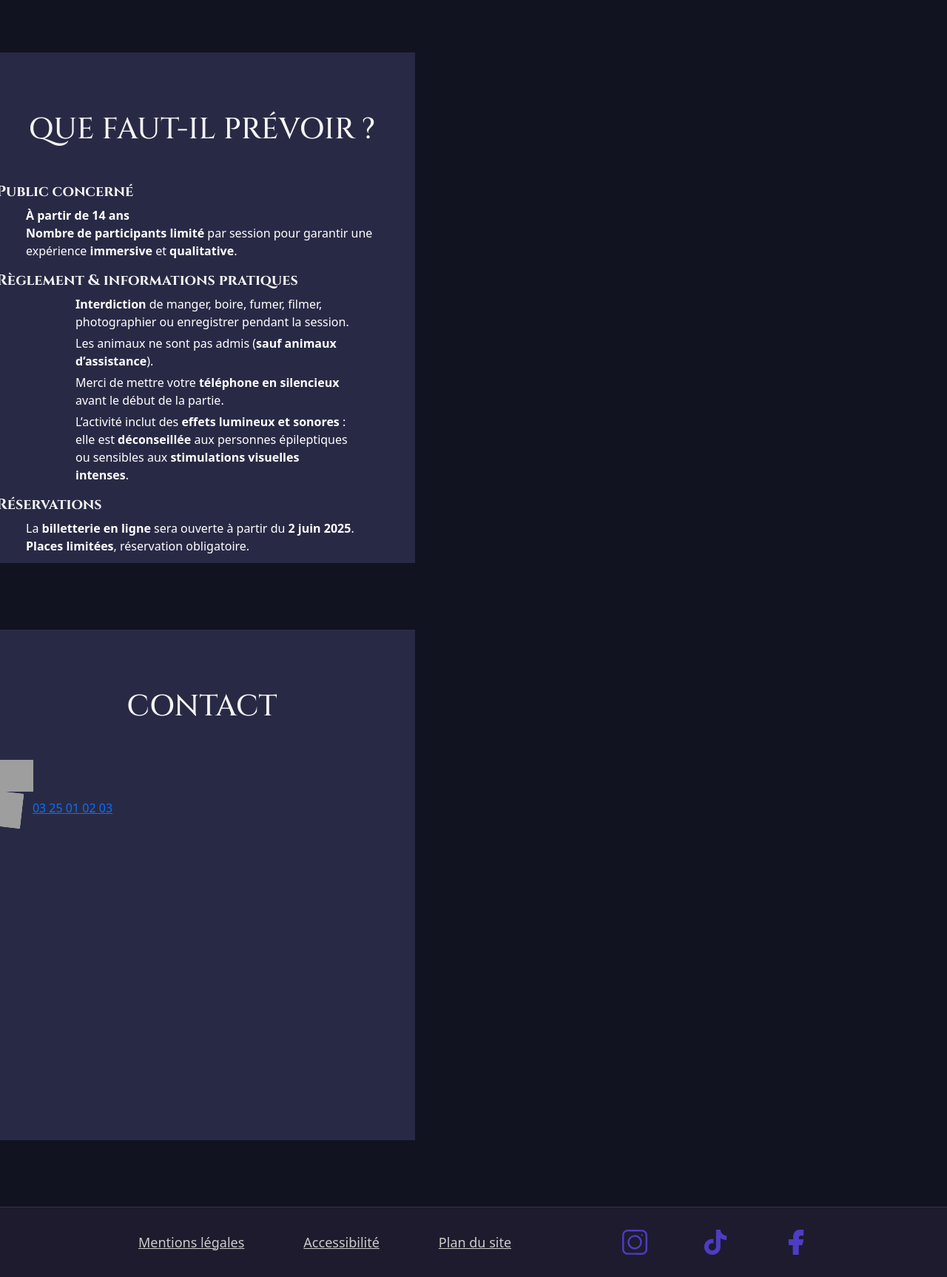
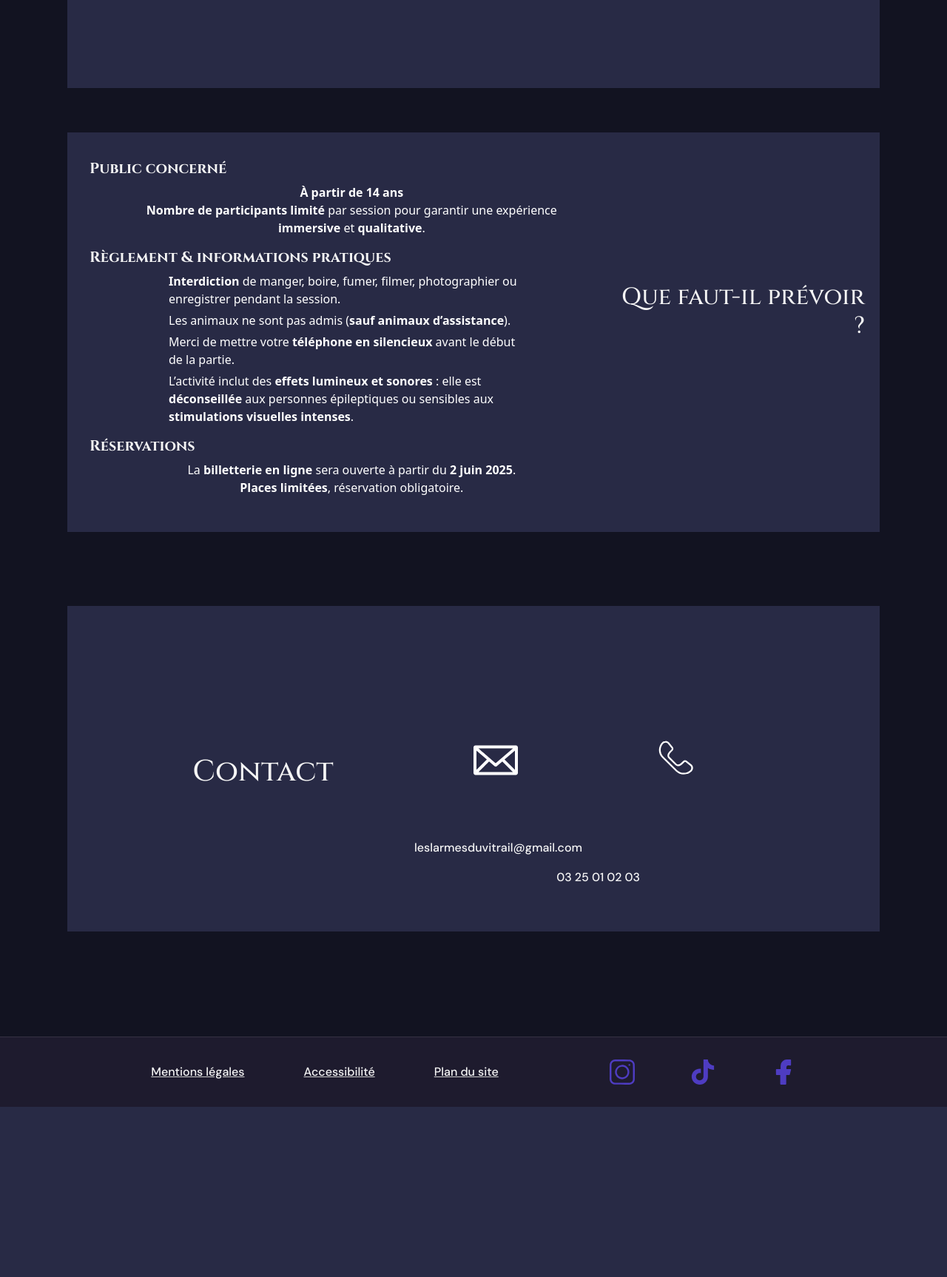
Before and after one commit to SamanthaPPW/sae202, a PHP site: page /infos in a window 1280 px wide. Shown: the part 899-2625 px from the top of the page at 74% size. After the commit the page ends 2395 px from the top, so only its background shows below. Run offline with PHP 8.4, Linux system fonts and the light colour scheme; grey boxes labelled with a size stand in for pictures from a placeholder-image service; some libraries are stand-ins or nearby versions; grey boxes are pictures that could not be loaded.

Commit message:
Page infos

```diff
--- a/view/css/style.css
+++ b/view/css/style.css
@@ -12,6 +12,16 @@ body {
     font-size: 16px;
     line-height: 20px;
     color : #F5F5F5
+}
+
+a{
+    font-family: DM Sans, sans-serif;
+    font-variant: semibold;
+    font-weight: 500;
+    font-size: 16px;
+    line-height: 20px;
+    color : #F5F5F5 !important;
+
 }
 
 h1, h2, h3{
@@ -543,7 +553,8 @@ section {
 	background-color: #282A45;
 	height: 690px;
 	width: 576px;
-	margin: 90px -15px;
+	margin: 100px 0px;
+
 }
 
 .info h1{
@@ -579,14 +590,156 @@ section {
     -webkit-filter: grayscale(100%);
 }
 
+.info  #contact {
+    display: grid;
+    grid-template-columns: repeat(auto-fit, (300px, 1fr));
+    gap: 40px;
+    justify-content: center;
+    margin : 0 auto;
+    height: 440px;
+    margin-bottom: 142px;
+}
+
 .info #mail img{
     width: 60px;
     height: 43px;
-    margin-right: 10px;
+    margin: 0 30px;
 }
 .info #tel img{
     width: 44.74px;
     height: 48.25px;
-    margin-right: 10px;
-    rotate: 6.49deg;
+    margin: 0 30px;
+    rotate: -6.49deg;
 }
+.info #tel{
+    margin-top : 25px;
+}
+.info #mail a{
+    margin-left : 38px
+}
+.info #tel a{
+    margin-left : 50px
+}
+.info a{
+    text-decoration: none;
+}
+#PCOnly {
+    display: none;
+}
+
+@media all and (min-width:577px){
+    #PCOnly {
+        display: block;
+    }
+    .info section {
+        width: 85.78%;
+        height: auto;
+        margin: 220px auto;
+
+    }
+
+    .info #prevoir-section{
+        height: 540px;
+        margin-top: -160px
+    }
+    .info h1{
+        position: relative;
+        top : -60px;
+    }
+    .info p{
+        text-align: center;
+    }
+    .info #adr{
+        margin : 0 85px 50px;
+    }
+    .info li{
+        margin: auto 85px 5px;
+        list-style-type: none;
+    }
+
+    .info #loc {
+    display: flex;
+    flex-direction: row;
+    justify-content: center;
+    align-items: center;
+    margin: 0 auto;
+    flex-wrap: wrap;
+
+}
+
+.info #loc img,
+.info #loc iframe {
+    max-width: 454px;
+    max-height: 280px;
+    flex: 0 1 auto;
+    margin: 0 auto;
+
+
+}
+}
+@media (min-width: 769px) {
+  .prevoir-grid {
+    display: grid;
+    grid-template-columns: 2fr 1fr; /* contenu à gauche, h1 à droite */
+    align-items: center;           /* centre verticalement tous les items */
+    gap: 40px;
+    padding: 0 20px;
+  }
+
+  #prevoir {
+
+    grid-column: 2;
+    text-align: right;
+    font-size: 32px;
+    line-height: 1.2;
+    margin: 0;                /* enlève les marges par défaut */
+    align-self: center;
+     position: relative;
+      top : 110%;
+
+    }
+
+  .prevoir-content {
+    grid-column: 1;
+      margin-top : -200px;
+
+  }
+    .info #contact{
+        margin-top:-120px;
+        display : grid;
+        grid-template-columns: 1fr 1fr;
+
+    }
+
+    .info #contact h1{
+        grid-column: 1;
+        position: relative;
+        top: 40%;
+    }
+    .info .contact-infos{
+        grid-column: 2;
+        display: flex;
+        flex-direction: row;
+    align-items: center;
+    justify-content: flex-start;
+    margin-left : -50px;
+    }
+
+    .info #mail a{
+        margin :-50px;
+        position: relative;
+        top: 84px;
+    }
+
+    .info #tel a{
+        margin : -119px;
+        position: relative;
+        top: 109px;
+        left : 10px;
+    }
+
+    .info #tel img{
+        position: relative;
+        top : -15px;
+    }
+}
--- a/view/infos_view.php
+++ b/view/infos_view.php
@@ -1,19 +1,31 @@
 <div class="contenu info">
+
   <section>
-    <h1> OÙ ?</h1>
+    <h1> Où ?</h1>
 
     <p id="adr"><strong>Les Larmes du Vitrail</strong> – Murder Party immersive à la <strong>Cité du Vitrail, <br> Hôtel-Dieu-le-Comte</strong><br>
     31 Quai des Comtes de Champagne, 10000 Troyes</p>
 
-    <iframe src="https://www.google.com/maps/embed?pb=!1m18!1m12!1m3!1d5308.4062187557365!2d4.075657076235787!3d48.29894497126183!2m3!1f0!2f0!3f0!3m2!1i1024!2i768!4f13.1!3m3!1m2!1s0x47ee98f725546ecb%3A0xdf3274669dced12e!2sCit%C3%A9%20du%20Vitrail!5e0!3m2!1sfr!2sfr!4v1750689227538!5m2!1sfr!2sfr" style="border:0;" allowfullscreen="" loading="lazy" referrerpolicy="no-referrer-when-downgrade"></iframe>
+    <div id="loc">
+      <img src="https://placehold.co/454x280" alt="Image de la cité du vitrail" id="PCOnly">
+      <iframe src="https://www.google.com/maps/embed?pb=!1m18!1m12!1m3!1d5308.4062187557365!2d4.075657076235787!3d48.29894497126183!2m3!1f0!2f0!3f0!3m2!1i1024!2i768!4f13.1!3m3!1m2!1s0x47ee98f725546ecb%3A0xdf3274669dced12e!2sCit%C3%A9%20du%20Vitrail!5e0!3m2!1sfr!2sfr!4v1750689227538!5m2!1sfr!2sfr"
+        style="border:0;" allowfullscreen="" loading="lazy" referrerpolicy="no-referrer-when-downgrade"></iframe>
+    </div>
   </section>
-  <section>
-    <h1> QUE FAUT-IL PRÉVOIR ?</h1>
+
+  <section id="prevoir-section">
+    <div class="prevoir-grid">
+
+      <h1 id="prevoir">Que faut-il prévoir ?</h1>
+
+      <div class="prevoir-content">
+
         <h3><strong>Public concerné</strong></h3>
         <p>
           <strong>À partir de 14 ans</strong><br>
           <strong>Nombre de participants limité</strong> par session pour garantir une expérience <strong>immersive</strong> et <strong>qualitative</strong>.
         </p>
+
         <h3><strong>Règlement & informations pratiques</strong></h3>
         <ul>
           <li><strong>Interdiction</strong> de manger, boire, fumer, filmer, photographier ou enregistrer pendant la session.</li>
@@ -21,22 +33,28 @@
           <li>Merci de mettre votre <strong>téléphone en silencieux</strong> avant le début de la partie.</li>
           <li>L’activité inclut des <strong>effets lumineux et sonores</strong> : elle est <strong>déconseillée</strong> aux personnes épileptiques ou sensibles aux <strong>stimulations visuelles intenses</strong>.</li>
         </ul>
+
         <h3><strong>Réservations</strong></h3>
         <p>
           La <strong>billetterie en ligne</strong> sera ouverte à partir du <strong>2 juin 2025</strong>.<br>
           <strong>Places limitées</strong>, réservation obligatoire.
         </p>
 
+      </div>
+
+    </div>
   </section>
-  <section>
-    <h1>CONTACT</h1>
+  <section id="contact">
+  <h1>Contact</h1>
+  <div class="contact-infos">
     <div id="mail">
-      <img src="/view/assets/mailcontact.svg" alt="Mail icon">
-      <a href="mailto:leslarmesduvitrail@gmail.com"></a>
+      <img src="/view/assets/mailcontact.svg" alt="Mail icon" />
+      <a href="mailto:leslarmesduvitrail@gmail.com">leslarmesduvitrail@gmail.com</a>
     </div>
     <div id="tel">
-      <img src="/view/assets/telcontact.svg" alt="Phone icon">
+      <img src="/view/assets/telcontact.svg" alt="Phone icon" />
       <a href="tel:+33325010203">03 25 01 02 03</a>
+    </div>
   </div>
 </section>
 </div>
```
Also changed, not shown: view/assets/mailcontact.svg (added), view/assets/telcontact.svg (added). Lines whose indentation alone changed are shown as unchanged.
